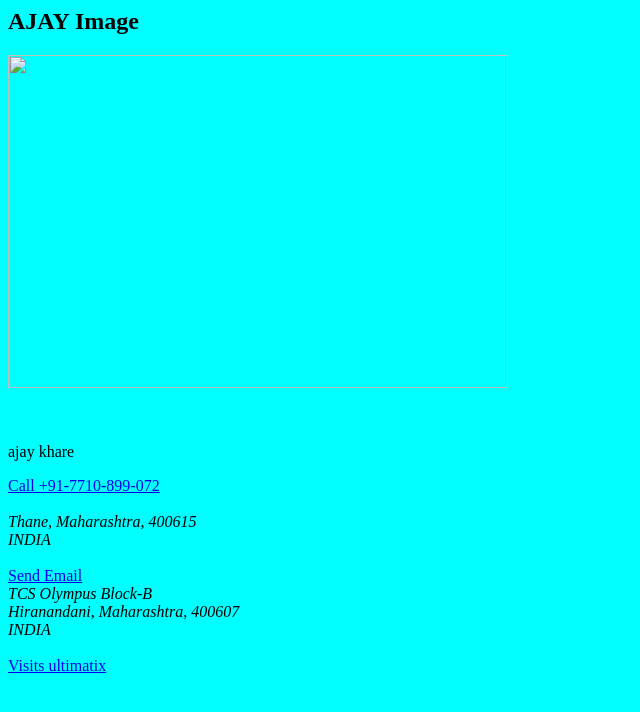
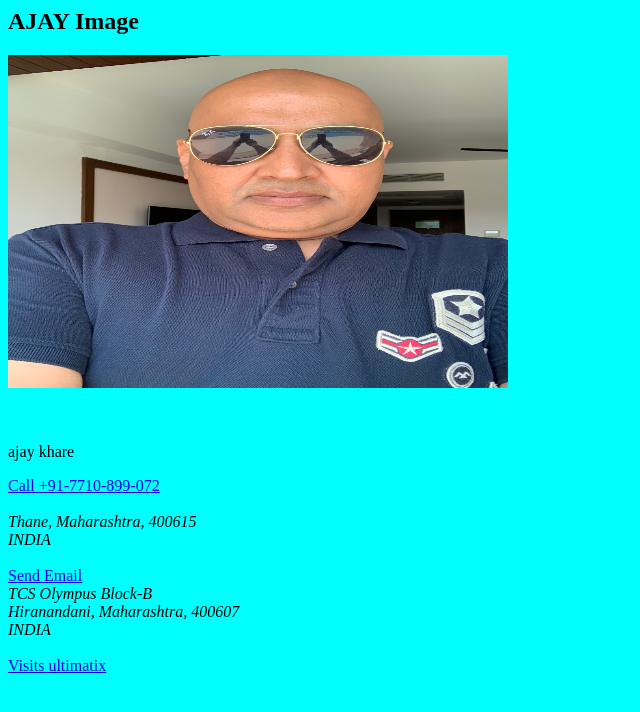
Before and after one commit to AKSKSHA/l, a plain HTML site: page index.html in a window 1280 px wide. Shown: the whole page, without its empty margins (0-640 px from the left). Drawn offline with Linux system fonts and the light colour scheme.

Commit message:
Update index.html

```diff
--- a/index.html
+++ b/index.html
@@ -1,7 +1,7 @@
 <html>
 <head>
     <h2> AJAY Image</h2>
-<img src="IMG_4082.jpg"  width="500" height="333">
+<img src="IMG_4082.jpeg"  width="500" height="333">
     <h1><title>profile</title></h1></head>
     <body bgcolor="cyan">
     <br>
```
